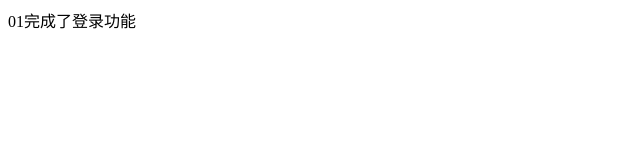
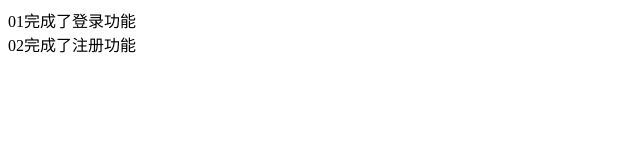
Before and after one commit to lordzxp/myproject, a plain HTML site: page index.html in a window 1280 px wide. Shown: the whole page, without its empty margins (0-640 px from the left). Drawn offline with Linux system fonts and the light colour scheme.

```diff
--- a/index.html
+++ b/index.html
@@ -6,5 +6,6 @@
 </head>
 <body>
 <div>01完成了登录功能</div>
+<div>02完成了注册功能</div>
 </body>
 </html>
```
